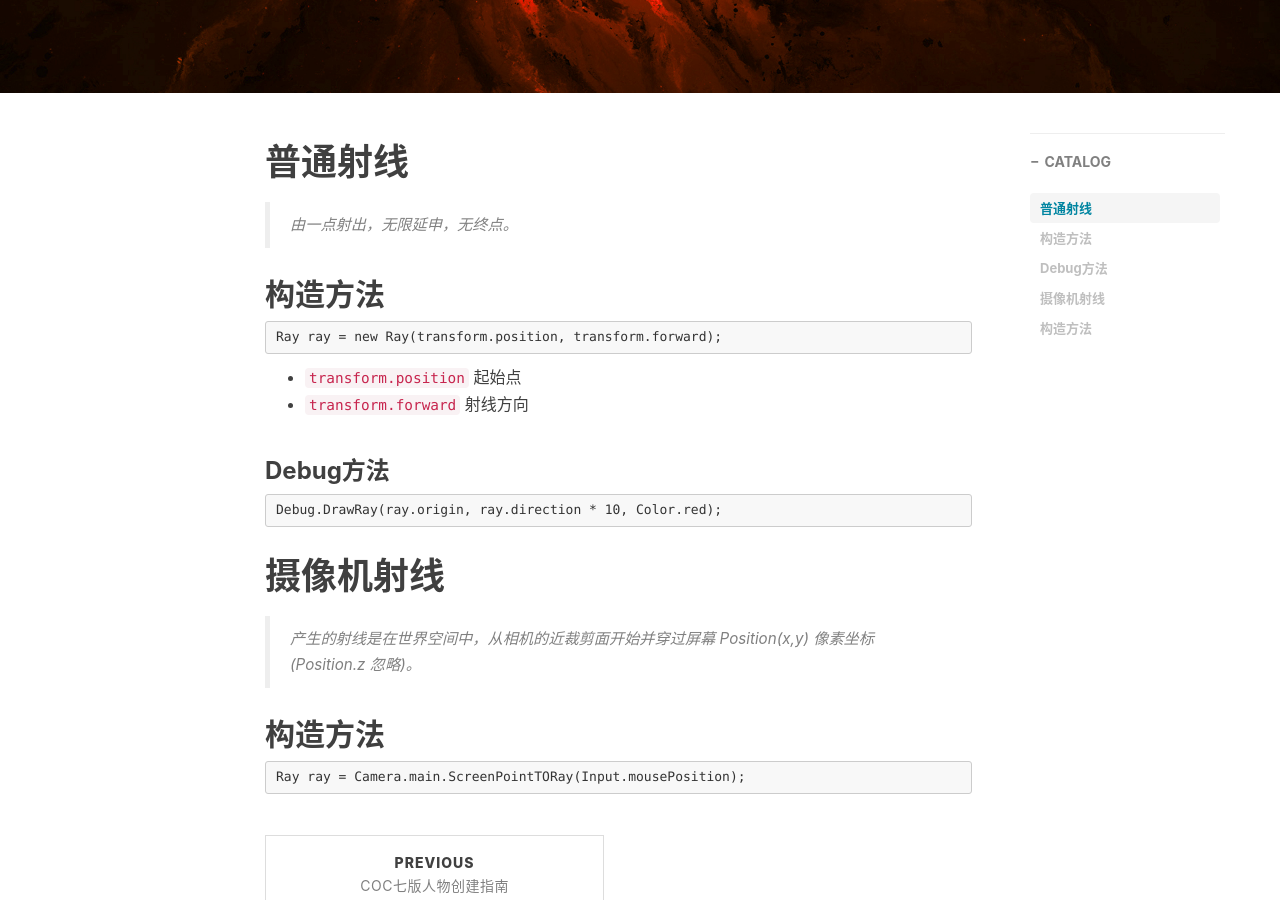
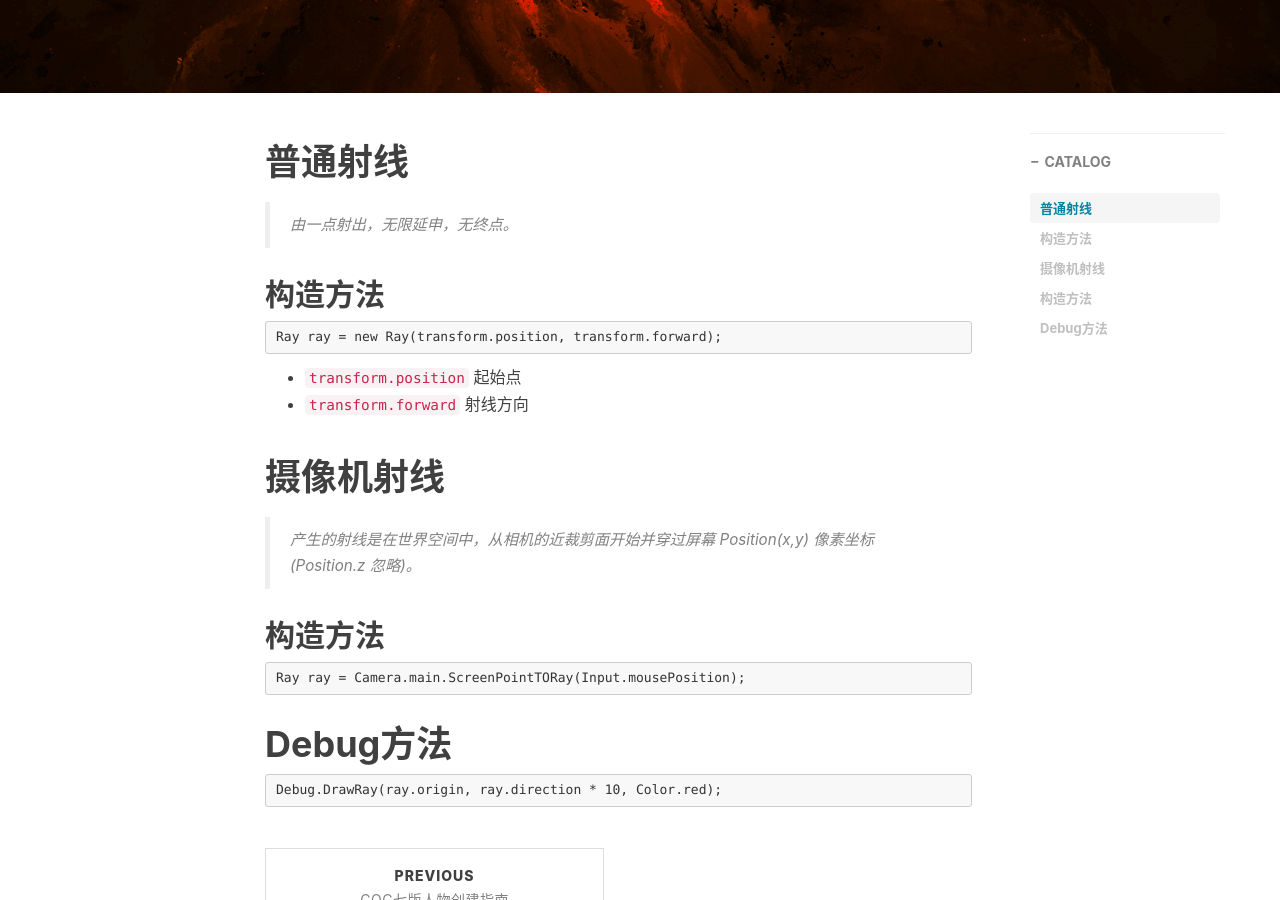
Before and after one commit to Feng0139/Feng0139.github.io, a Jekyll site: the page built from _posts/2020-10-23-Unity射线笔记.md, in a window 1280 px wide and 900 px high, scrolled down 364 px. Built offline with Jekyll 4.4.1, drawn with Linux system fonts in a browser that asks for light colours; nearby versions of some CDN libraries; comment, search, counter and statistics services are not loaded; some of the changed lines change nothing that is shown.

Commit message:
Update 2020-10-23-Unity射线笔记.md

````diff
--- a/_posts/2020-10-23-Unity射线笔记.md
+++ b/_posts/2020-10-23-Unity射线笔记.md
@@ -21,11 +21,6 @@ Ray ray = new Ray(transform.position, transform.forward);
 - `transform.position` 起始点
 - `transform.forward` 射线方向
 
-### Debug方法
-```
-Debug.DrawRay(ray.origin, ray.direction * 10, Color.red);
-```
-
 # 摄像机射线
 >产生的射线是在世界空间中，从相机的近裁剪面开始并穿过屏幕 Position(x,y) 像素坐标 (Position.z 忽略)。
 
@@ -33,3 +28,8 @@ Debug.DrawRay(ray.origin, ray.direction * 10, Color.red);
 ```
 Ray ray = Camera.main.ScreenPointTORay(Input.mousePosition);
 ```
+
+# Debug方法
+```
+Debug.DrawRay(ray.origin, ray.direction * 10, Color.red);
+```
````
